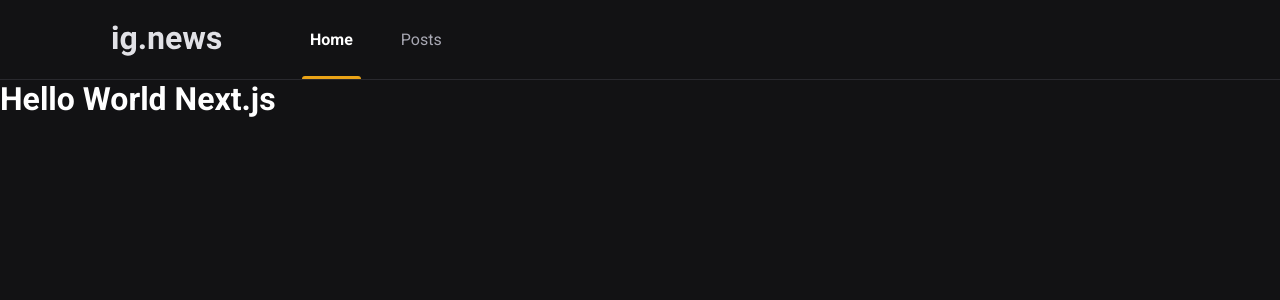
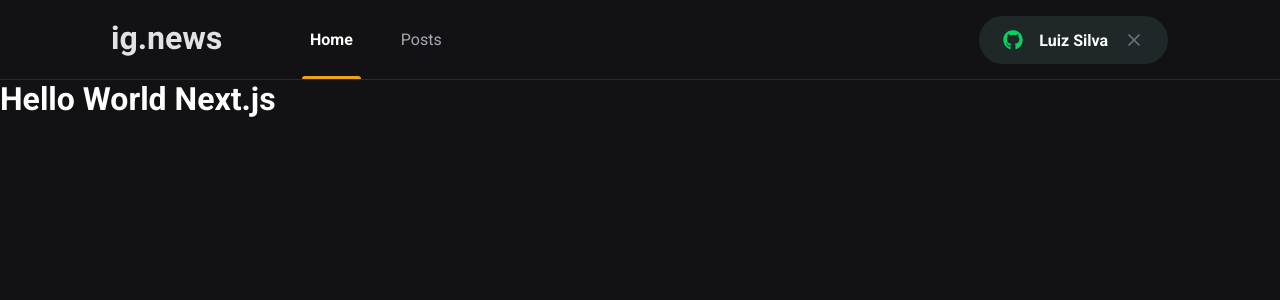
Before and after one commit to lu1zf/ignite-ignews, a Next.js app: page / in a window 1280 px wide. Shown: the top 300 px of the page. Built offline with nearby package versions, Linux system fonts and the light colour scheme.

Commit message:
feat(Header): Includes SignInButton

```diff
--- a/src/components/Header/index.tsx
+++ b/src/components/Header/index.tsx
@@ -1,3 +1,5 @@
+import { SignInButton } from '../SignInButton';
+
 import styles from './styles.module.scss';
 
 export function Header() {
@@ -9,6 +11,8 @@ export function Header() {
           <a className={styles.active} href="">Home</a>
           <a href="">Posts</a>
         </nav>
+
+        <SignInButton />
       </div>
     </header>
   );
--- a/src/components/Header/styles.module.scss
+++ b/src/components/Header/styles.module.scss
@@ -50,4 +50,8 @@
       }
     }
   }
+
+  button {
+    margin-left: auto;
+  }
 }
```
